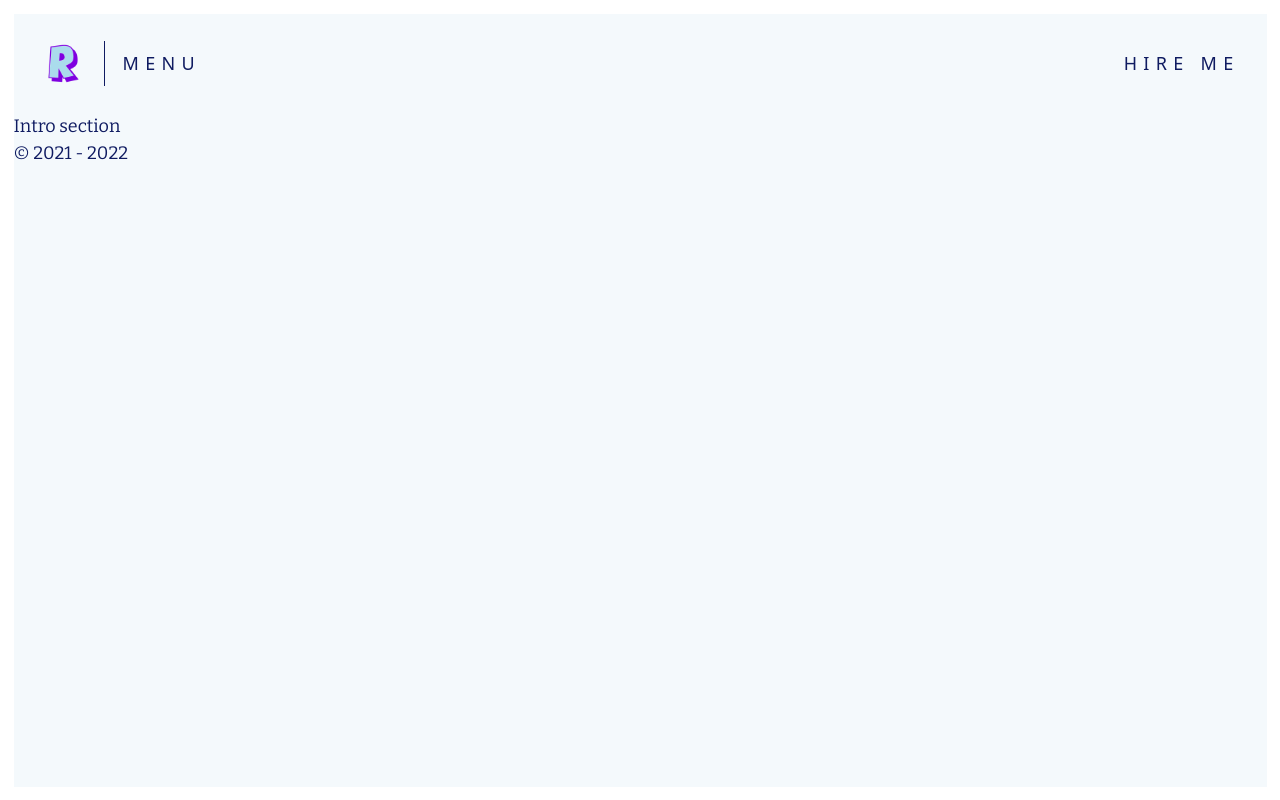
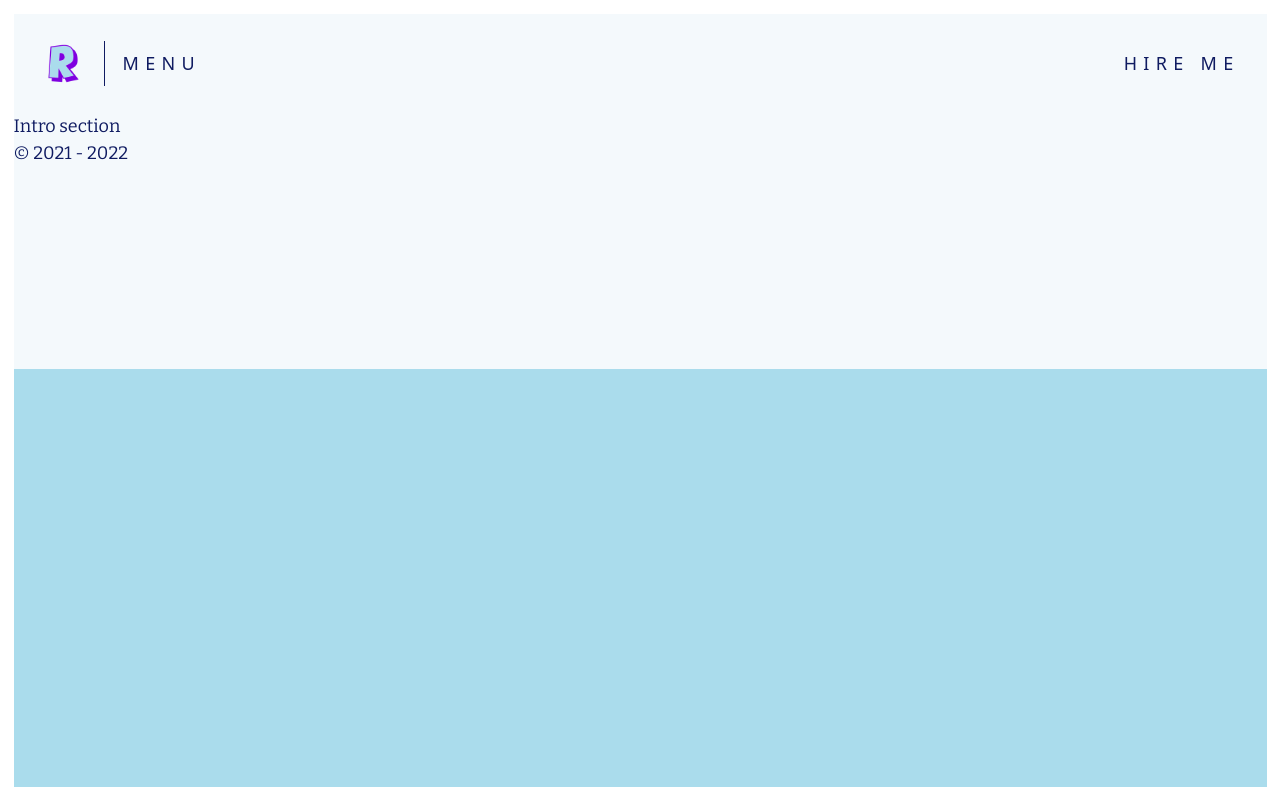
Before and after one commit to ToxicalNoob3062/folio, a Next.js app: page / in a window 1280 px wide. Built offline with nearby package versions, Linux system fonts and the light colour scheme.

Commit message:
keeping some ideas on pending state

```diff
--- a/src/app/layout.tsx
+++ b/src/app/layout.tsx
@@ -4,7 +4,7 @@ import "./globals.css";
 import { usePathname } from "next/navigation";
 import Footer from "@/components/common/Footer";
 import HamBurger from "@/components/common/Ham";
-import { useEffect, useState } from "react";
+import { useEffect, useRef, useState } from "react";
 import Navbar from "@/components/common/Navbar";
 import { motion } from "framer-motion";
 
@@ -27,6 +27,7 @@ export default function RootLayout({
   const [isOpen, setIsOpen] = useState(false);
   let route = usePathname().split("/")[1];
   route = route === "" ? "home" : route;
+  const prevRoute = useRef(route);
 
   //track prev route
   const [routeChanged, setRouteChanged] = useState(false);
@@ -35,13 +36,20 @@ export default function RootLayout({
     console.log("route changed");
   }, [route]);
 
+  const routeTransitioned = !isOpen && routeChanged;
+
   return (
     <html lang="en">
       <body
         className={`${bitter.variable} ${bitterItalics.variable} antialiased font-bitter w-[100vw] h-[100vh] p-3 text-${route}-primary`}
       >
         <div className="relative flex flex-col w-full h-full overflow-hidden">
-          <HamBurger isOpen={isOpen} setIsOpen={setIsOpen} route={route} />
+          <HamBurger
+            isOpen={isOpen}
+            setIsOpen={setIsOpen}
+            route={route}
+            transitioned={routeTransitioned}
+          />
           {isOpen ? (
             <motion.div
               className={`w-full h-full bg-${route}-secondary`}
@@ -60,7 +68,7 @@ export default function RootLayout({
             </div>
           )}
 
-          {!isOpen && routeChanged ? (
+          {routeTransitioned ? (
             <motion.div
               initial={{ opacity: 0 }}
               animate={{ opacity: 1 }}
@@ -74,11 +82,12 @@ export default function RootLayout({
                 initial={{ top: "0%" }}
                 animate={{ top: "100%" }}
                 transition={{
-                  duration: 0.75,
-                  delay: 0.8,
+                  duration: 20,
                   ease: [0.25, 0.1, 0.25, 1.0],
                 }}
-                onAnimationComplete={() => setRouteChanged(false)}
+                onAnimationComplete={() => {
+                  setRouteChanged(false);
+                }}
               ></motion.div>
             </motion.div>
           ) : null}
--- a/src/components/common/Navbar.tsx
+++ b/src/components/common/Navbar.tsx
@@ -11,11 +11,19 @@ const containerVariants = {
       staggerChildren: 0.25, // Stagger the appearance of each child
     },
   },
+  exit: {
+    opacity: 1,
+    transition: {
+      staggerChildren: 0.25, // Stagger the disappearance of each child
+      staggerDirection: -1, // Reverse the order of staggering
+    },
+  },
 };
 
 const itemVariants = {
   hidden: { opacity: 0, y: 20 },
   visible: { opacity: 1, y: 0 },
+  exit: { opacity: 0, y: 20 },
 };
 
 export default function Navbar({
@@ -30,6 +38,7 @@ export default function Navbar({
       className="w-full flex flex-col h-full"
       initial="hidden"
       animate="visible"
+      exit="exit"
       variants={containerVariants}
     >
       <SocialBar route={route} />
```
